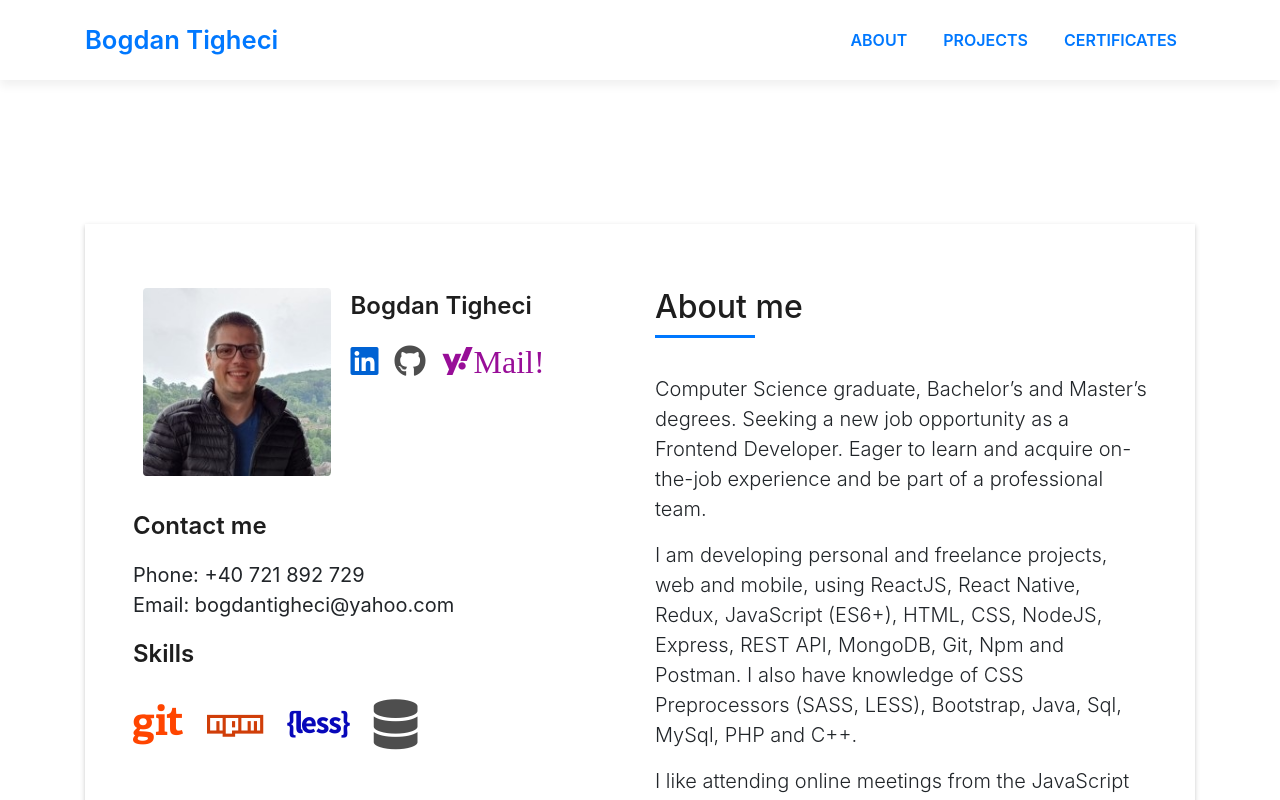
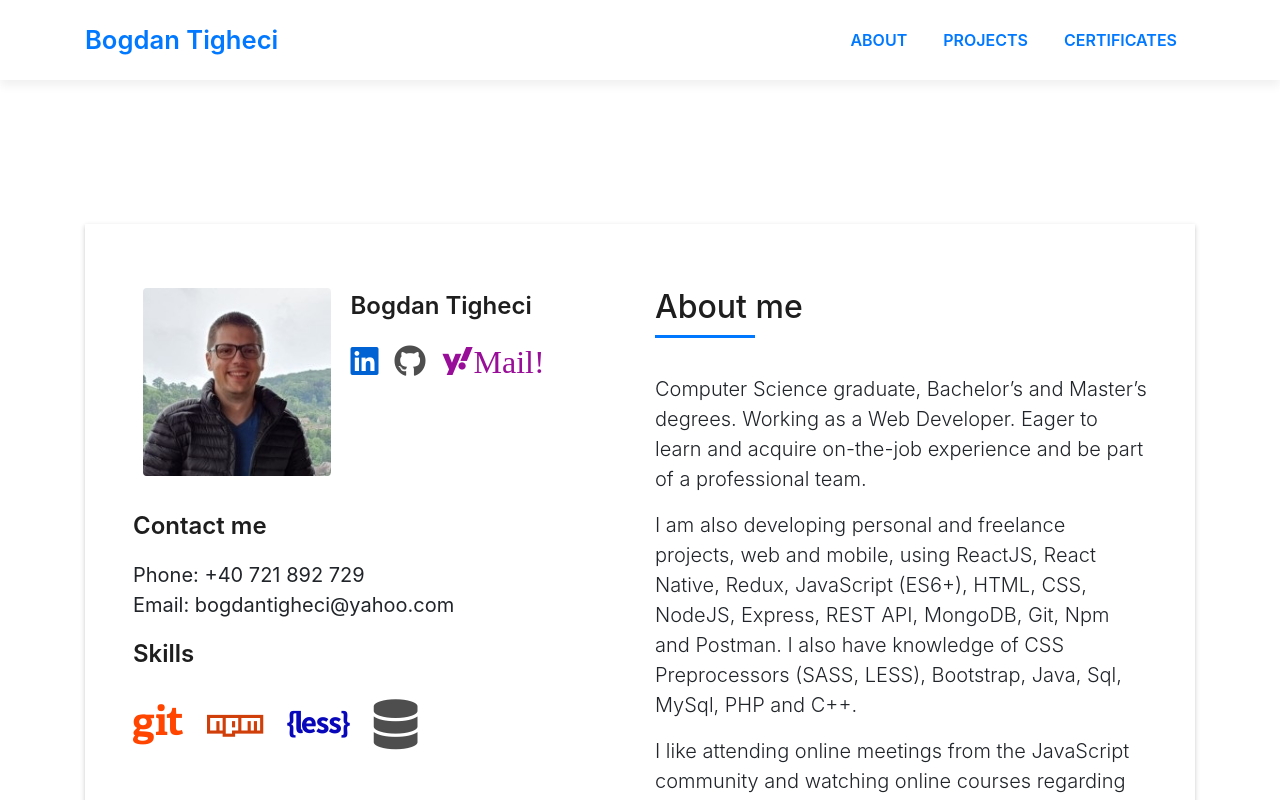
Before and after one commit to bogdantigheci/portfolio, a React (Create React App) app: page / in a window 1280 px wide. Shown: the top 800 px of the page. Built offline with nearby package versions, Linux system fonts and the light colour scheme.

Commit message:
changed about

```diff
--- a/src/components/Content/About.js
+++ b/src/components/Content/About.js
@@ -204,13 +204,13 @@ const About = () => {
                     </div>
                     <p className="lead">
                       Computer Science graduate, Bachelor’s and Master’s
-                      degrees. Seeking a new job opportunity as a Frontend
-                      Developer. Eager to learn and acquire on-the-job
-                      experience and be part of a professional team.
+                      degrees. Working as a Web Developer. Eager to learn and
+                      acquire on-the-job experience and be part of a
+                      professional team.
                     </p>
                     <p className="lead">
-                      I am developing personal and freelance projects, web and
-                      mobile, using ReactJS, React Native, Redux, JavaScript
+                      I am also developing personal and freelance projects, web
+                      and mobile, using ReactJS, React Native, Redux, JavaScript
                       (ES6+), HTML, CSS, NodeJS, Express, REST API, MongoDB,
                       Git, Npm and Postman. I also have knowledge of CSS
                       Preprocessors (SASS, LESS), Bootstrap, Java, Sql, MySql,
```
